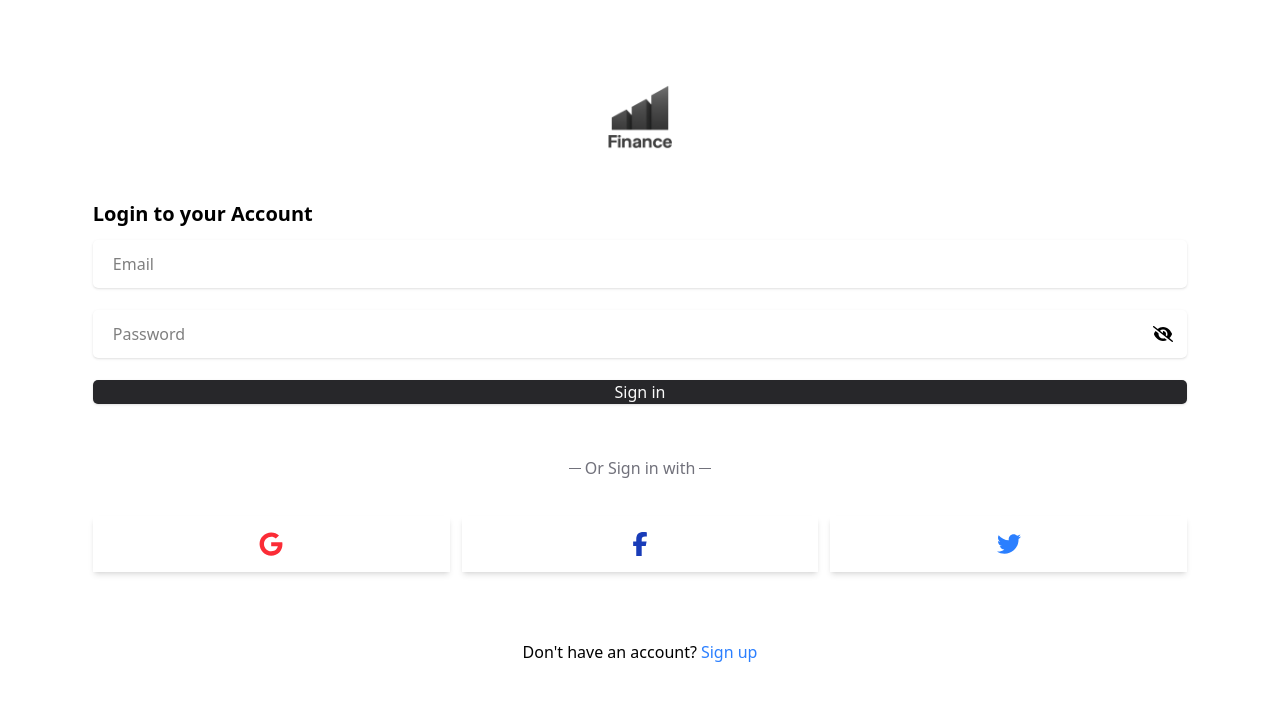
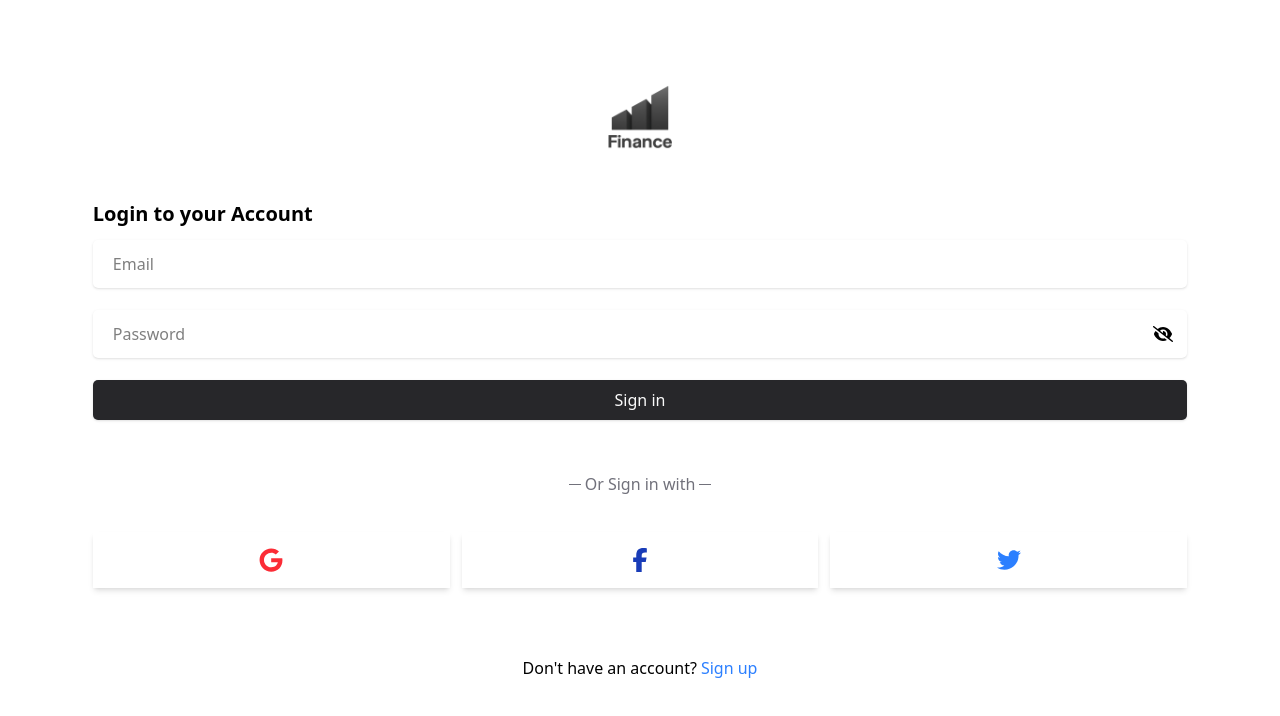
Before and after one commit to Cleve-keem/finance-app, a React (Vite) app: page /login in a window 1280 px wide. Shown: the top 716 px of the page. Built offline with nearby package versions, Linux system fonts and the light colour scheme.

Commit message:
added button style component

```diff
--- a/src/Layouts/AppLayout.jsx
+++ b/src/Layouts/AppLayout.jsx
@@ -26,7 +26,7 @@ export default function AppLayout() {
           </div>
           <button
             onClick={openNav}
-            className="flex flex-col gap-1 relative w-8"
+            className="button flex flex-col gap-1 relative w-8"
           >
             <div
               className={`absolute w-6 h-[2px] bg-black origin-center transition-all duration-500 left-0 ${
--- a/src/components/Button.jsx
+++ b/src/components/Button.jsx
@@ -1,5 +1,5 @@
 import React from "react";
 
 export default function Button({ children }) {
-  return <button className="bg-zinc-800 text-zinc-50 rounded-[5px] shadow-sm">{children}</button>;
+  return <button className="button bg-zinc-800 text-zinc-50 rounded-[5px] shadow-sm">{children}</button>;
 }
--- a/src/index.css
+++ b/src/index.css
@@ -7,10 +7,12 @@
   .error {
     @apply text-red-600
   }
+  .button {
+    @apply py-2 px-4
+  }
 }
 
 button {
-  /* padding: 0.5rem 1rem; */
   /* min-width: fit-content; */
   cursor: pointer;
 }
--- a/src/pages/OnboardingSlider.jsx
+++ b/src/pages/OnboardingSlider.jsx
@@ -57,7 +57,7 @@ export default function OnboardingSlider() {
           </div>
           <div className="w-full flex justify-between">
             {step < lastSlide ? (
-              <button onClick={skip} className="text-zinc-900">
+              <button onClick={skip} className="button text-zinc-900">
                 Skip
               </button>
             ) : (
@@ -65,7 +65,7 @@ export default function OnboardingSlider() {
             )}
             <button
               onClick={nextSlide}
-              className={`bg-zinc-900 text-zinc-50 rounded-[5px] ${
+              className={`button bg-zinc-900 text-zinc-50 rounded-[5px] ${
                 !(step < lastSlide) ? "flex-1 transition-all duration-500" : ""
               }`}
             >
```
